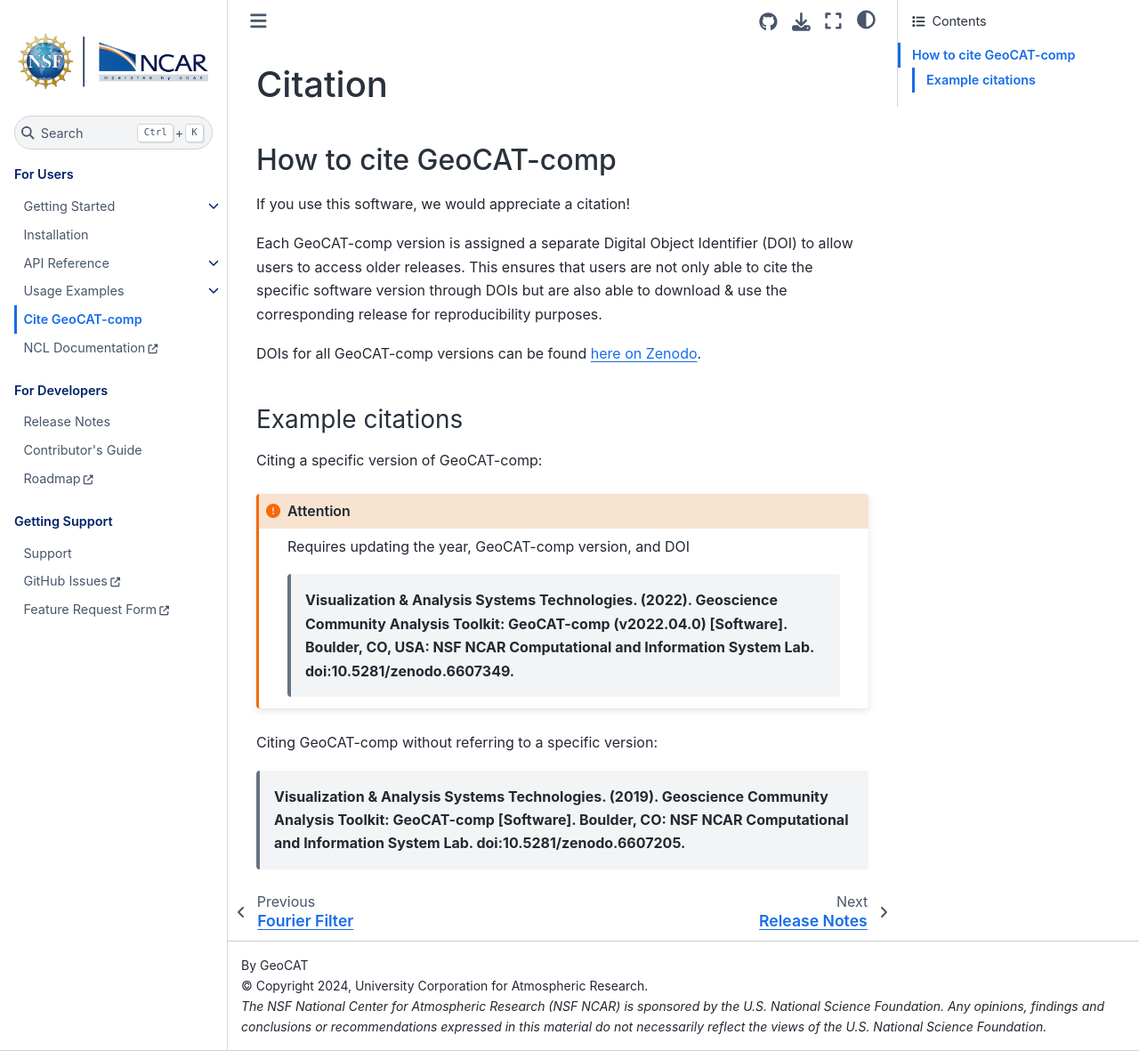
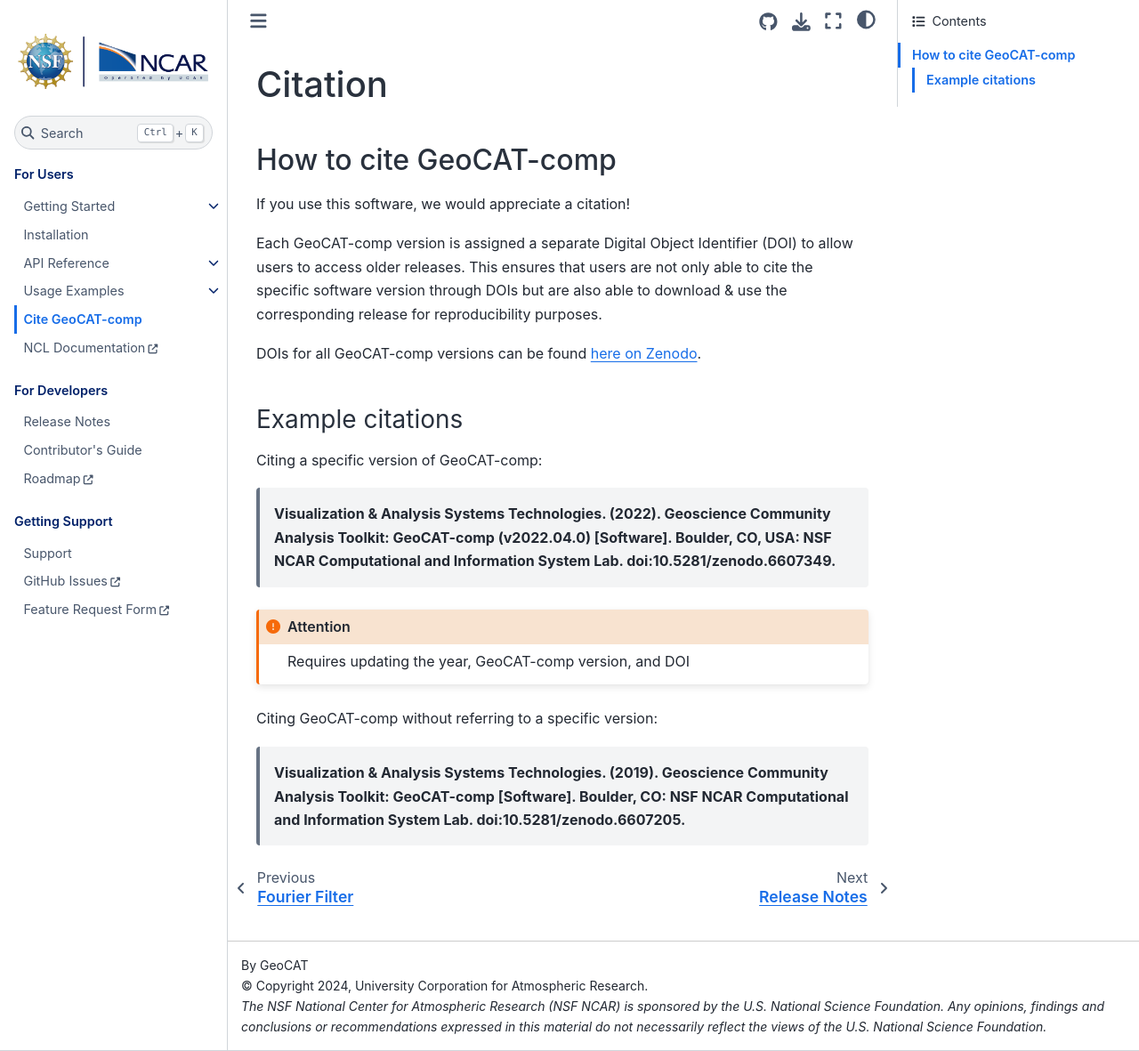
Before and after one commit to NCAR/geocat-comp, a Sphinx documentation site: the page built from docs/citation.rst, in a window 1280 px wide and 1181 px high. Shown: the whole window at 89% size. Built offline with Sphinx 7.4.7 and the Sphinx Book theme 1.1.4, drawn with Linux system fonts in a browser that asks for light colours; the version number could not be read and is left out.

```diff
--- a/docs/citation.rst
+++ b/docs/citation.rst
@@ -23,13 +23,13 @@ Example citations
 
 Citing a specific version of GeoCAT-comp:
 
+    **Visualization & Analysis Systems Technologies. (2022).
+    Geoscience Community Analysis Toolkit: GeoCAT-comp (v2022.04.0) [Software].
+    Boulder, CO, USA: NSF NCAR Computational and Information System Lab. doi:10.5281/zenodo.6607349.**
+
 .. attention::
 
    Requires updating the year, GeoCAT-comp version, and DOI
-
-    **Visualization & Analysis Systems Technologies. (2022).
-    Geoscience Community Analysis Toolkit: GeoCAT-comp (v2022.04.0) [Software].
-    Boulder, CO, USA: NSF NCAR Computational and Information System Lab. doi:10.5281/zenodo.6607349.**
 
 Citing GeoCAT-comp without referring to a specific version:
 
```
